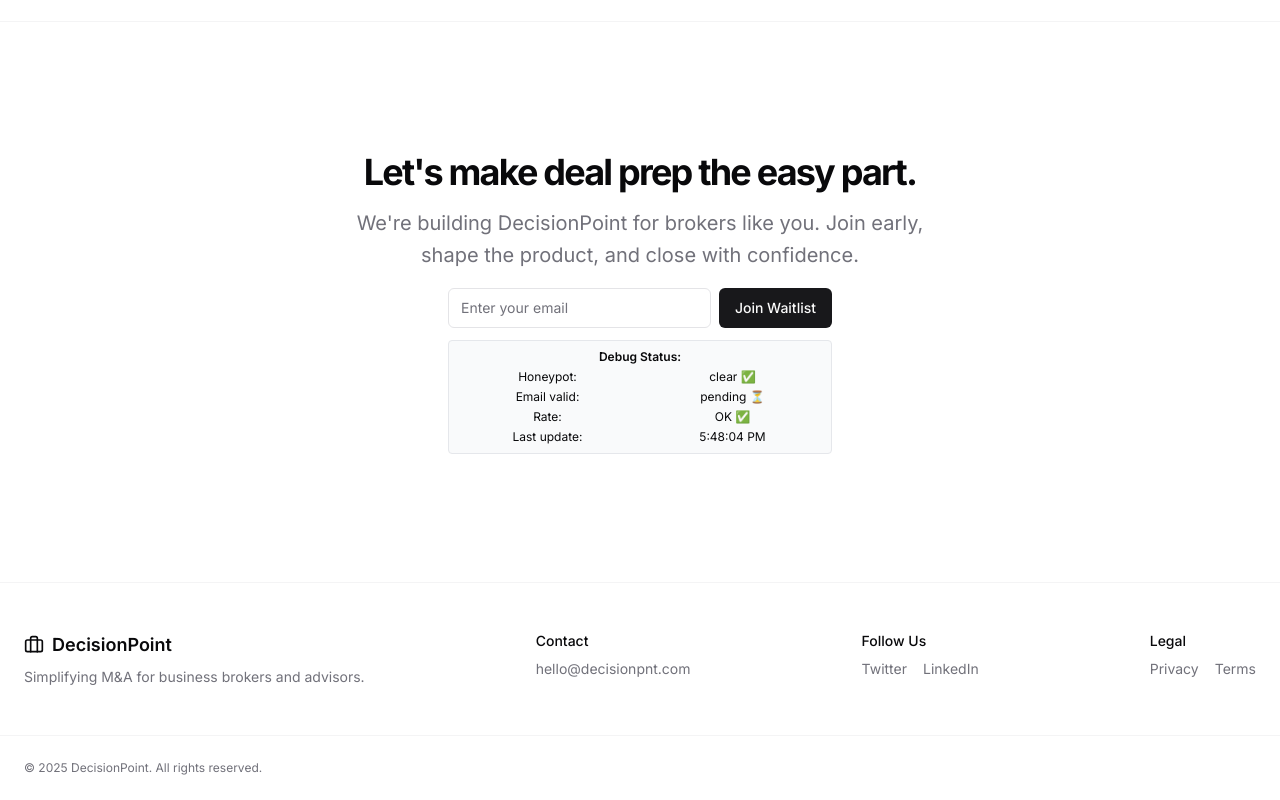
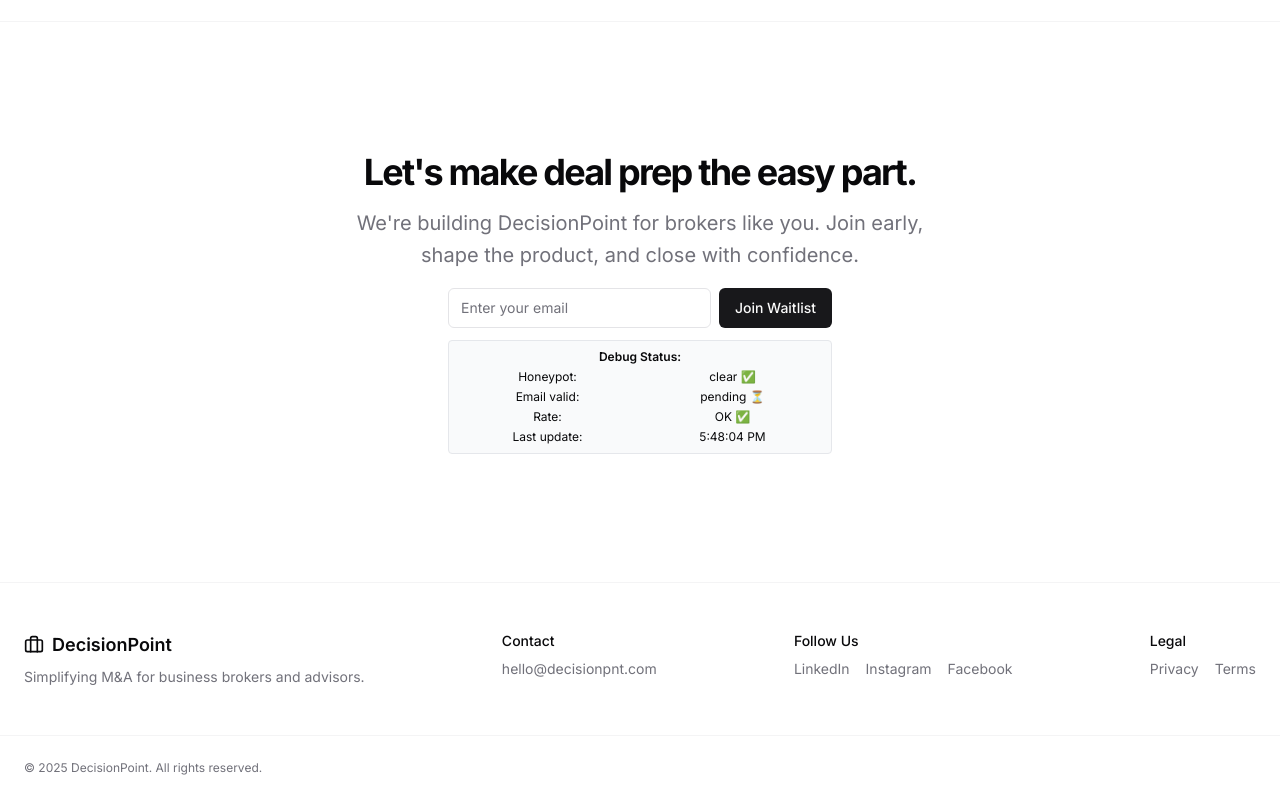
Before and after one commit to nathar-thomas/decisionpoint-landing, a Next.js app: page / in a window 1280 px wide. Shown: the part 4971-5771 px from the top of the page. Built offline with nearby package versions, Linux system fonts and the light colour scheme; no server answers.

Commit message:
feat: update footer social media links
Add Facebook link and update LinkedIn and Instagram URLs.

Co-authored-by: Nathan Nathan Thomas Thomas <209022189+nathar-thomas@users.noreply.github.com>

```diff
--- a/app/page.tsx
+++ b/app/page.tsx
@@ -355,11 +355,20 @@ export default function LandingPage() {
           <div className="flex flex-col gap-2 text-sm">
             <p className="font-medium">Follow Us</p>
             <div className="flex gap-4">
-              <a href="#" className="text-muted-foreground hover:text-foreground">
-                Twitter
+              <a
+                href="https://www.linkedin.com/company/decisionpoint-os/about/?viewAsMember=true"
+                className="text-muted-foreground hover:text-foreground"
+              >
+                LinkedIn
               </a>
-              <a href="#" className="text-muted-foreground hover:text-foreground">
-                LinkedIn
+              <a href="https://www.instagram.com/decisionpnt/" className="text-muted-foreground hover:text-foreground">
+                Instagram
+              </a>
+              <a
+                href="https://www.facebook.com/people/DecisionPoint/61576385578079/?sk=about"
+                className="text-muted-foreground hover:text-foreground"
+              >
+                Facebook
               </a>
             </div>
           </div>
--- a/emails/welcome-email.tsx
+++ b/emails/welcome-email.tsx
@@ -38,17 +38,24 @@ export const WelcomeEmail = ({ recipientEmail }: WelcomeEmailProps) => {
               Connect with us on:
               <br />•{" "}
               <a
-                href="https://linkedin.com/company/decisionpnt-os"
+                href="https://www.linkedin.com/company/decisionpoint-os/about/?viewAsMember=true"
                 style={{ color: "#0077b5", textDecoration: "underline" }}
               >
                 LinkedIn
               </a>
               <br />•{" "}
               <a
-                href="https://www.instagram.com/decisionpnt.os/"
+                href="https://www.instagram.com/decisionpnt/"
                 style={{ color: "#e1306c", textDecoration: "underline" }}
               >
                 Instagram
+              </a>
+              <br />•{" "}
+              <a
+                href="https://www.facebook.com/people/DecisionPoint/61576385578079/?sk=about"
+                style={{ color: "#3b5998", textDecoration: "underline" }}
+              >
+                Facebook
               </a>
             </Text>
 
```
